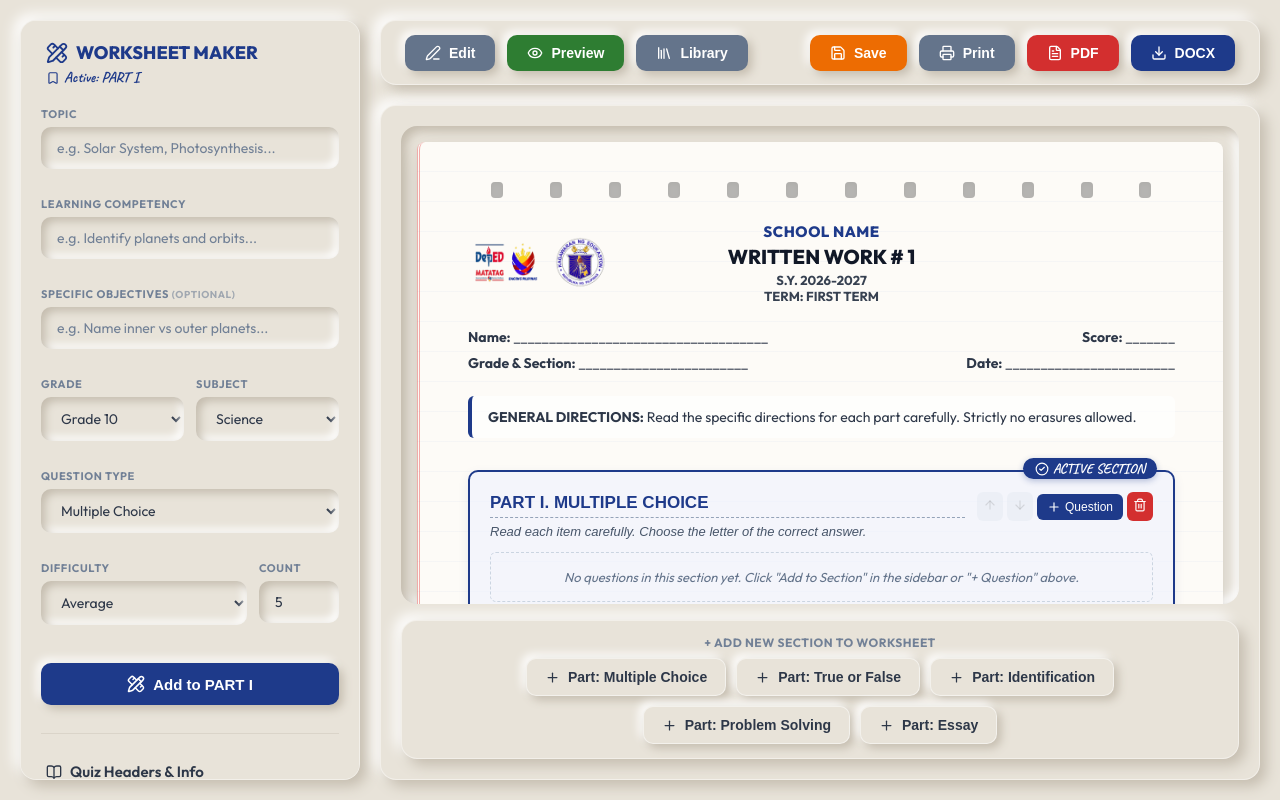
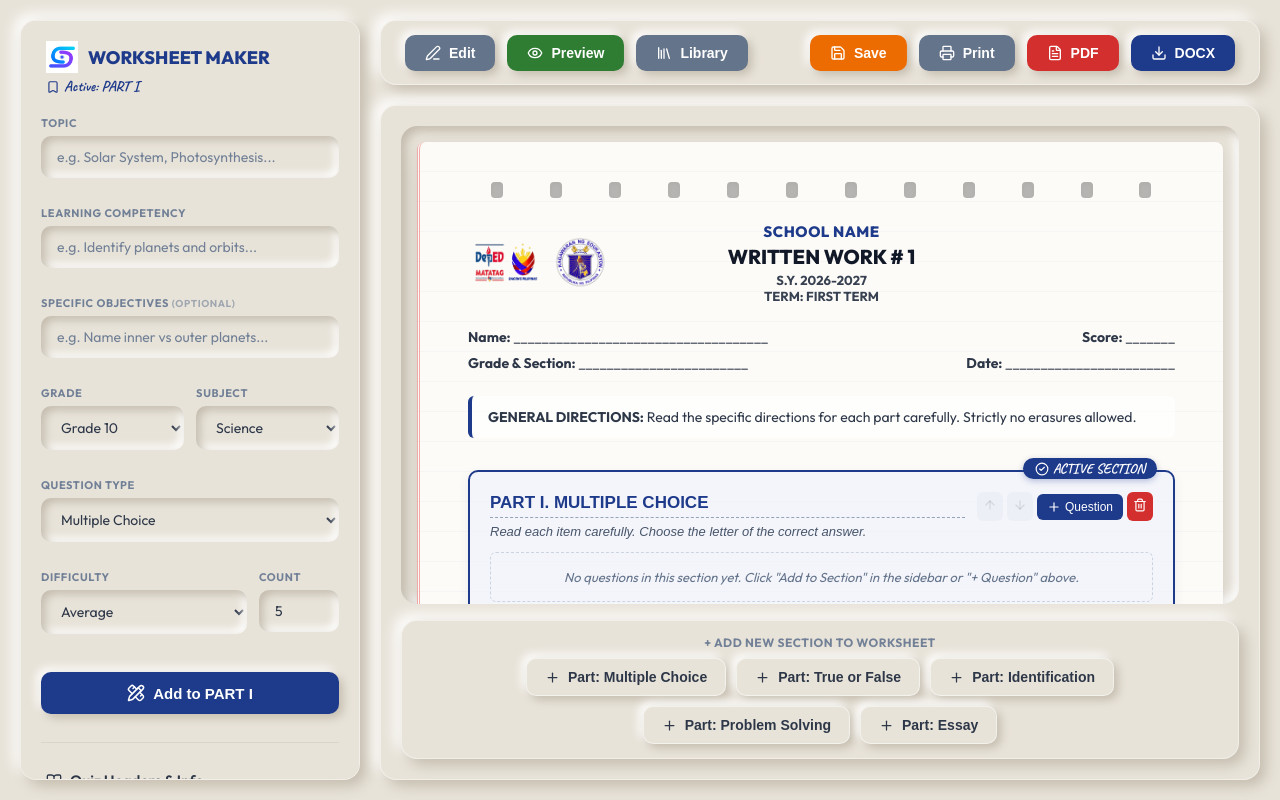
Before and after one commit to johnnavarro0928-sys/Worksheet_Maker, a Next.js app: page / in a window 1280 px wide. Built offline with nearby package versions, Linux system fonts and the light colour scheme.

Commit message:
feat: Update brand logo asset and favicon across layout and sidebar

```diff
--- a/src/app/layout.tsx
+++ b/src/app/layout.tsx
@@ -4,6 +4,11 @@ import "./globals.css";
 export const metadata: Metadata = {
   title: "Worksheet Maker - Notebook Edition",
   description: "Create premium quizzes and worksheets with 3D Neumorphic Notebook aesthetics",
+  icons: {
+    icon: "/images/sayuna_logo.png",
+    shortcut: "/images/sayuna_logo.png",
+    apple: "/images/sayuna_logo.png",
+  }
 };
 
 export default function RootLayout({
--- a/src/app/page.tsx
+++ b/src/app/page.tsx
@@ -218,8 +218,9 @@ export default function Home() {
       {/* 3D Neumorphic Sidebar */}
       <aside className="sidebar neu-flat">
         <div style={{ padding: '0 5px', marginBottom: '4px' }}>
-          <h2 style={{ fontSize: '18px', fontWeight: '800', display: 'flex', alignItems: 'center', gap: '8px', color: 'var(--accent-color)' }}>
-            <PencilRuler size={22} /> WORKSHEET MAKER
+          <h2 style={{ fontSize: '18px', fontWeight: '800', display: 'flex', alignItems: 'center', gap: '10px', color: 'var(--accent-color)' }}>
+            <img src="/images/sayuna_logo.png" alt="Sayuna Logo" style={{ width: '32px', height: '32px', objectFit: 'contain' }} />
+            WORKSHEET MAKER
           </h2>
           {activeSection && (
             <div className="handwritten" style={{ fontSize: '15px', color: '#1E3A8A', marginTop: '4px', fontWeight: 'bold', display: 'flex', alignItems: 'center', gap: '4px' }}>
```
Also changed, not shown: public/images/sayuna_logo.png (added), src/app/icon.png (added).
